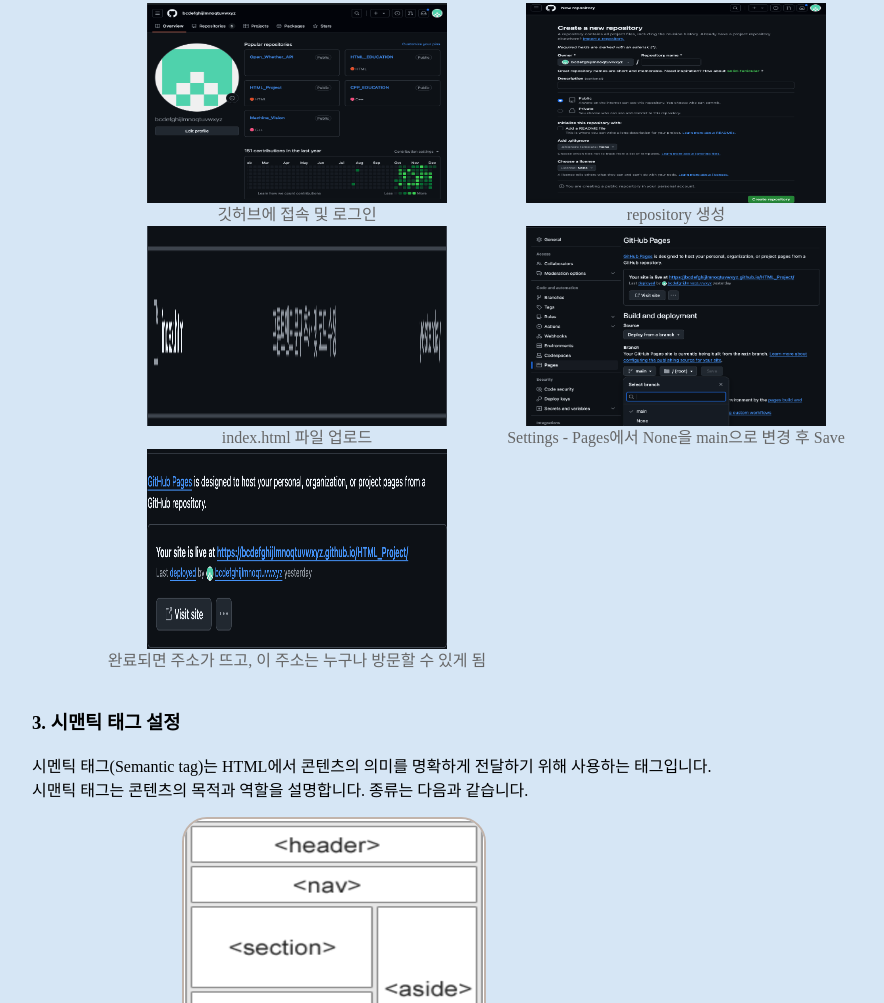
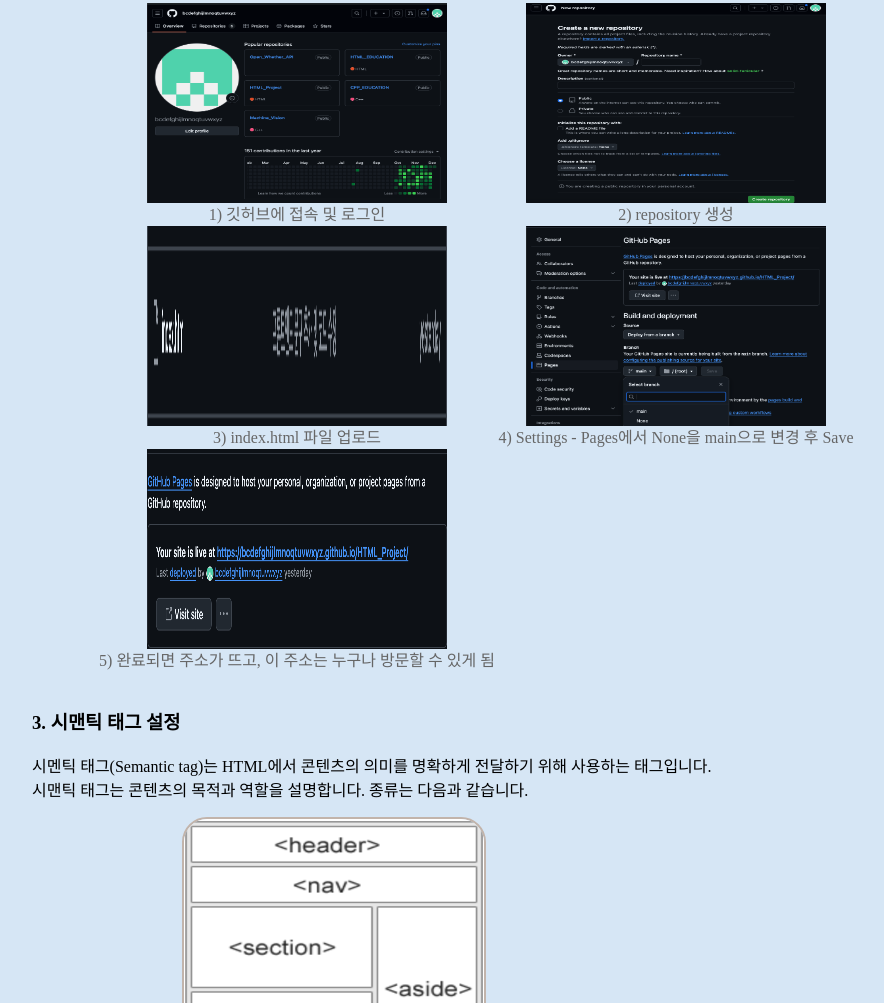
Before and after one commit to parkss1324/FrontEnd_Project, a plain HTML site: page frontEnd.html in a window 1280 px wide. Shown: the part 1442-2445 px from the top of the page, without its empty margins (126-1010 px from the left). Drawn offline with Linux system fonts and the light colour scheme.

Commit message:
프론트엔드 문구 추가

```diff
--- a/frontEnd.html
+++ b/frontEnd.html
@@ -91,31 +91,31 @@
                         <li>
                             <a href="#">
                                 <img src="frontend_01.png">
-                                <span>깃허브에 접속 및 로그인</span>
+                                <span>1) 깃허브에 접속 및 로그인</span>
                             </a>
                         </li>
                         <li>
                             <a href="#">
                                 <img src="frontend_02.png">
-                                <span>repository 생성</span>
+                                <span>2) repository 생성</span>
                             </a>
                         </li>
                         <li>
                             <a href="#">
                                 <img src="frontend_03.png">
-                                <span>index.html 파일 업로드</span>
+                                <span>3) index.html 파일 업로드</span>
                             </a>
                         </li>
                         <li>
                             <a href="#">
                                 <img src="frontend_04.png">
-                                <span>Settings - Pages에서 None을 main으로 변경 후 Save</span>
+                                <span>4) Settings - Pages에서 None을 main으로 변경 후 Save</span>
                             </a>
                         </li>
                         <li>
                             <a href="#">
                                 <img src="frontend_05.png">
-                                <span>완료되면 주소가 뜨고, 이 주소는 누구나 방문할 수 있게 됨</span>
+                                <span>5) 완료되면 주소가 뜨고, 이 주소는 누구나 방문할 수 있게 됨</span>
                             </a>
                         </li>
                     </ul>
```
